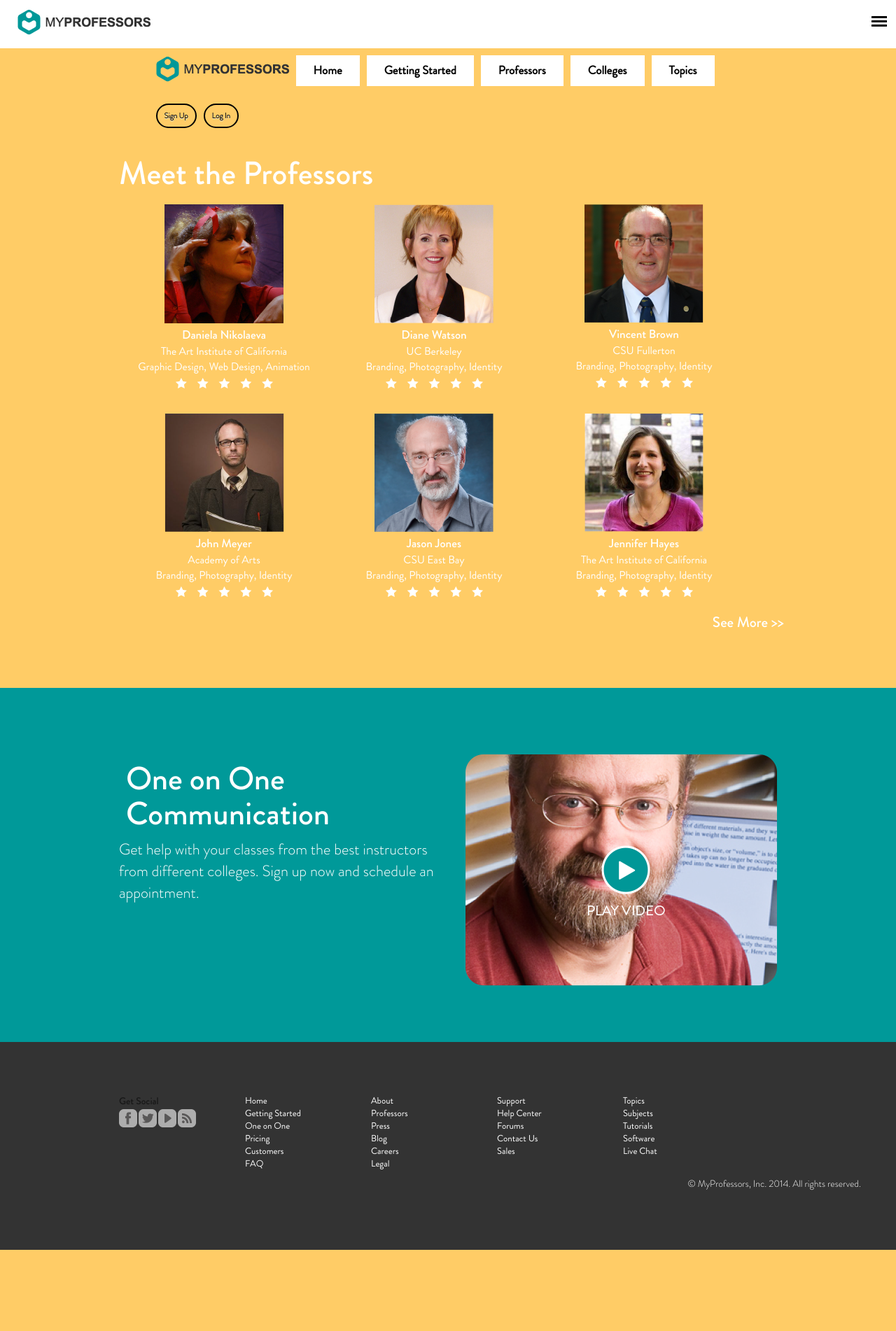
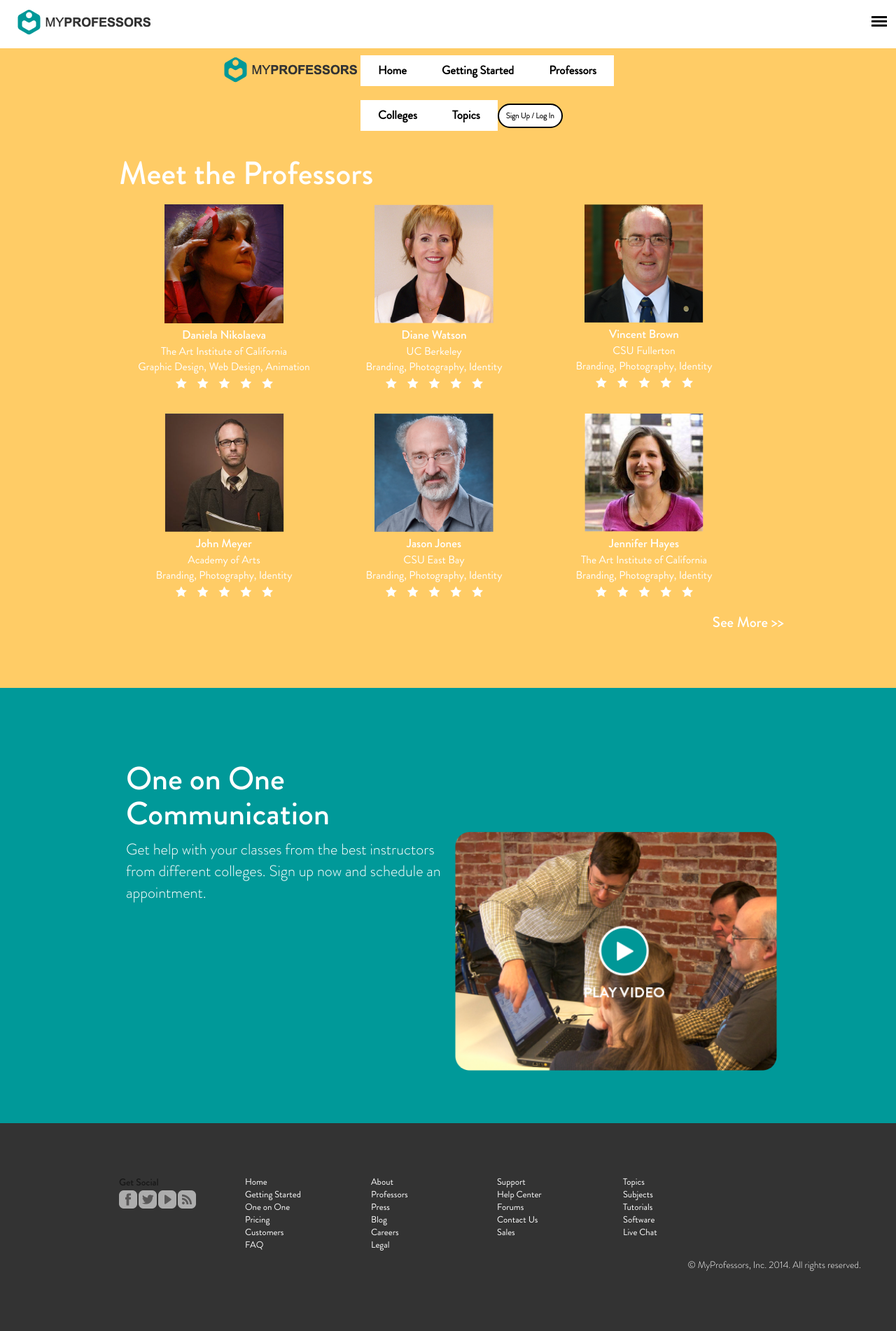
Before and after one commit to BobbyBrights/myprofessorsorg, a PHP site: page /professors.php in a window 1280 px wide. Shown: the whole page at 70% size. Before the commit the page ends 1786 px from the top, so only its background shows below. Run offline with PHP 8.4, Linux system fonts and the light colour scheme; some libraries are stand-ins or nearby versions.

Commit message:
updated one on one to an include. Fixed padding on nav so that the button break window is smaller.

```diff
--- a/css/custom/mpo2.css
+++ b/css/custom/mpo2.css
@@ -1,7 +1,7 @@
-.xsm-pad-top{padding-top: 2px;}
-.xsm-pad-btm{padding-bottom: 2px;}
-.xsm-pad-lt{padding-left: 2px;}
-.xsm-pad-rt{padding-right: 2px;}
+.xsm-pad-top{padding-top: 3px;}
+.xsm-pad-btm{padding-bottom: 3px;}
+.xsm-pad-lt{padding-left: 3px;}
+.xsm-pad-rt{padding-right: 3px;}
 
 .sm-pad-top{padding-top: 5px;}
 .sm-pad-btm{padding-bottom: 5px;}
@@ -41,7 +41,11 @@
 .lg-pad-top-per{padding-top: 13%;}
 .mar-tp-10{margin-top: 10px;}
 .mar-btm-10{margin-bottom: 10px;}
+
 .remove-bottom{padding-bottom: 0; margin-bottom: 0;}
+.remove-top{padding-top: 0; margin-top: 0;}
+.remove-left{padding-left: 0; margin-left: 0;}
+.remove-right{padding-right: 0; margin-right: 0;}
 
 .left{float: left;}
 .right{float: right;}
@@ -80,7 +84,7 @@ footer{bottom: 0;}
 
 .btn-med{padding: 12px 60px !important; font-size: 12pt !important;}
 .btn-lrg{padding: 15px 95px!important; font-size: 14pt !important;}
-.btn-blk{border: 2px solid #000;}
+.btn-blk{border: 2px solid #000; background: #fff;}
 
 input{border-radius: 3px;}
 
@@ -88,7 +92,7 @@ input{border-radius: 3px;}
 @media screen and (min-width: 1480px) and (max-width: 1664px) {
     .nav-container{width: 63% !important;}
     }
-@media screen and (min-width: 1280px) and (max-width: 1479px) {
+@media screen and (min-width: 1281px) and (max-width: 1479px) {
     .nav-container{width: 66% !important;}
     }
 @media screen and (max-width: 1280px){
--- a/css/dcmegamenu.css
+++ b/css/dcmegamenu.css
@@ -31,7 +31,7 @@ display: block;
 }
 #mega-menu-1 li {
 float: left;
-margin: 10px 5px;
+margin: 10px 0px;
 padding: 0;
 font-weight: bold;
 }
--- a/inc/nav-inc.php
+++ b/inc/nav-inc.php
@@ -22,10 +22,6 @@
 
   <!-- Favicons
   ================================================== -->
-  <link rel="shortcut icon" href="skeleton/images/myprofessor-fav.png">
-  <link rel="apple-touch-icon" href="skeleton/images/myprofessor-fav.png">
-  <link rel="apple-touch-icon" sizes="72x72" href="skeleton/images/myprofessor-fav.png">
-  <link rel="apple-touch-icon" sizes="114x114" href="skeleton/images/myprofessor-fav.png">
 
 
     <!-- Rain -->
@@ -51,7 +47,7 @@
 
     <div class="nav-container">
     <ul id="mega-menu-1" class="mega-menu">
-      <li><img src="assets/myprofessorlogo-14.png" class="xsm-pad-top" media='screen and (max-width: 1280px)'></li>
+      <li><img src="assets/myprofessorlogo-14.png" class="xsm-pad-top sm-pad-rt" media='screen and (max-width: 1280px)'></li>
         <li><a href="index.php">Home</a></li>
         <li><a href="get-started.php">Getting Started</a></li>
         <li><a href="professors.php">Professors</a></li>
@@ -182,8 +178,7 @@
 
             </ul>
         </li>
-        <li><button class="sl btn-blk">Sign Up</button></li>
-    <li><button class="sl btn-blk">Log In</button></li>
+        <li><button class="sl btn-blk">Sign Up / Log In</button></li>
     </ul>
     </div>
 <!-- 1280px smaller nav -->
--- /dev/null
+++ b/inc/oneonone.php
@@ -0,0 +1,9 @@
+<div class="span-t">
+	<div class="container">
+	<div class="turquoise sixteen columns">
+		<h1 class="remove-bottom remove-left mar-tp-10 txt-wht eight columns">One on One Communication</h1>
+		<p class="eight columns omega">Get help with your classes from the best instructors from different colleges. Sign up now and schedule an appointment.</p>
+		<img src="assets/video_homepage.png" class="eight columns omega">
+	</div>
+	</div>
+	</div>
--- a/professors.php
+++ b/professors.php
@@ -78,15 +78,7 @@
 	</div>
 	</div>
 	</div>
-	<div class="span-t sm-pad-top sm-pad-btm">
-	<div class="container">
-	<div class="turquoise sixteen columns">
-		<h1 class="remove-bottom mar-tp-10 txt-wht eight columns">One on One Communication</h1>
-		<p class="eight columns alpha">Get help with your classes from the best instructors from different colleges. Sign up now and schedule an appointment.</p>
-		<img src="assets/video.png" class="med-pad-lt">
-	</div>
-	</div>
-	</div>
+	<?php include('inc/oneonone.php');?>
 
 
 <?php include('inc/footer-inc.php');?>
```
Also changed, not shown: get-started.php (+1 -9 lines), index.php (+1 -9 lines).
